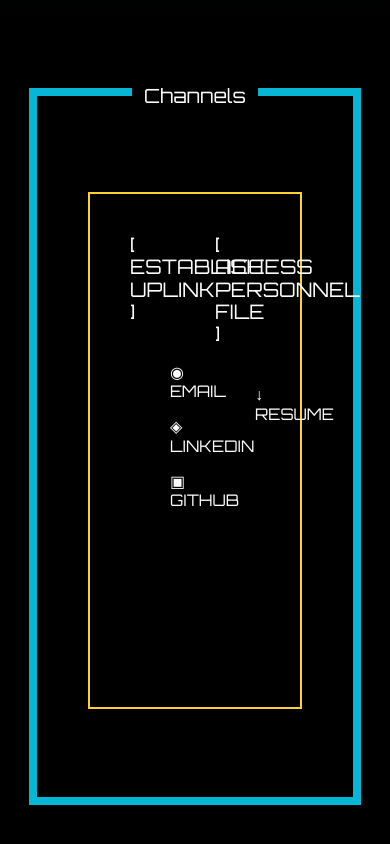
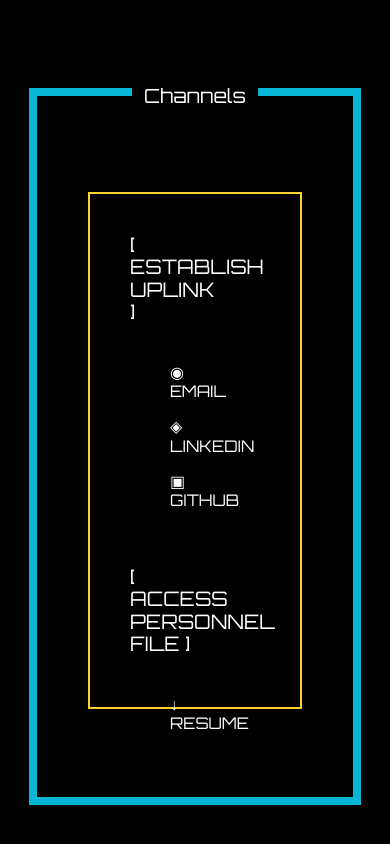
Before and after one commit to CG166/portfolio, a Next.js app: page / in a window 390 px wide. Shown: the part 5183-6027 px from the top of the page. Built offline with nearby package versions, Linux system fonts and the light colour scheme.

Commit message:
Testing adapaptable layout

```diff
--- a/app/components/ContactMe.tsx
+++ b/app/components/ContactMe.tsx
@@ -22,7 +22,7 @@ export default function ContactMe() {
             <h1 className="absolute top-0  left-1/2 -translate-x-1/2 -translate-y-1/2 bg-black px-3 text-white font-orbitron text-[clamp(1rem,5cqw,12rem)]">
                 Channels
             </h1>
-                <div className="w-[80%] h-[80%] font-orbitron p-10 flex justify-between gap-10 border-2 border-amber-300">
+                <div className="w-[80%] h-[80%] font-orbitron p-10 flex md:flex-row flex-col justify-between gap-10 border-2 border-amber-300">
                     <div className="w-1/2 min-w-0">
                         <h1 className="text-4xl pb-10 text-white text-[clamp(1.25rem,2.5vw,2.5rem)]">[ ESTABLISH UPLINK ]</h1>
                         <div className="text-3xl pl-10 text-[clamp(1rem,2vw,1.875rem)]">
```
